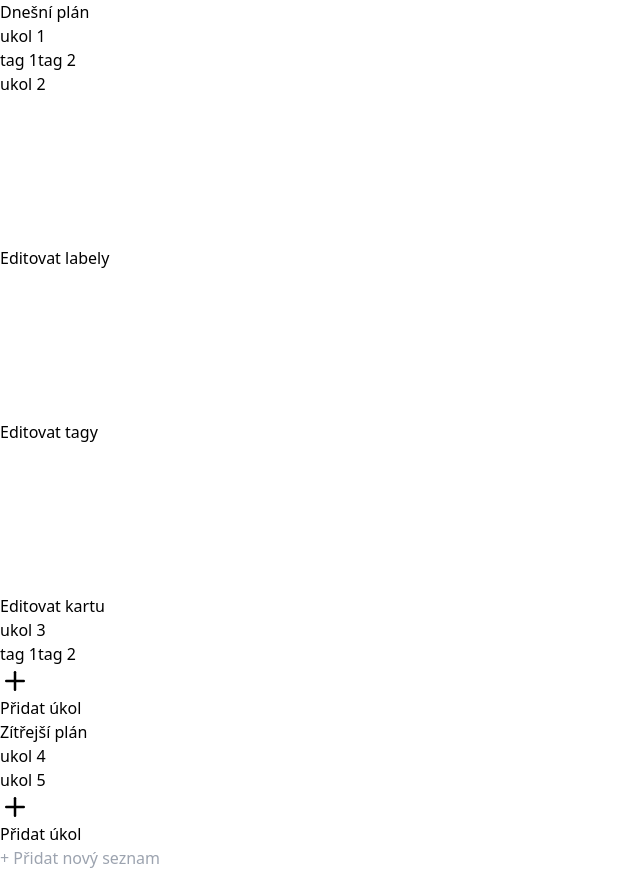
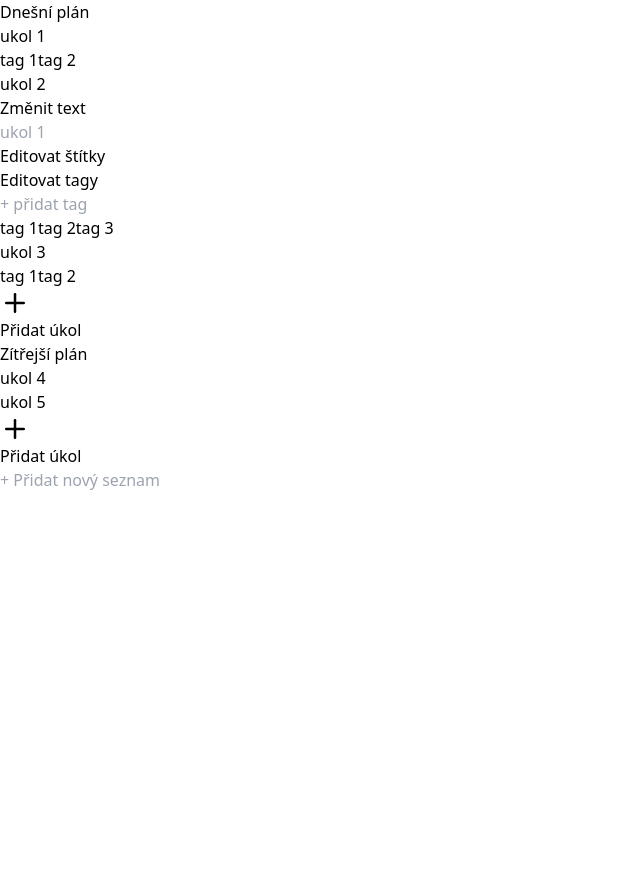
Before and after one commit to TerkaSm/PROJEKT-Trullo-app, a React (Vite) app: page / in a window 1280 px wide. Both pictures are taken after a click on the item "ukol 2". Shown: the whole page, without its empty margins (0-640 px from the left). After the commit the page ends 800 px from the top, so only its background shows below. Built offline with nearby package versions, Linux system fonts and the light colour scheme.

Commit message:
Design editation

```diff
--- a/src/components/Card/Card.jsx
+++ b/src/components/Card/Card.jsx
@@ -13,7 +13,7 @@ export const Card = ({item, id, labels, tags, overlayVisible, setOverlayVisible}
   }
 
   return (
-    <li onClick={handleClick} key={id} className={`card ${editCard && 'relative z-20'}`}>
+    <li onClick={handleClick} key={id} className="card">
       <figure className="flex items-center max-h-52 sm:max-h-40 border-b overflow-hidden rounded-t">
         <CardImage />
       </figure>
--- a/src/components/EditationCard/EditationCard.jsx
+++ b/src/components/EditationCard/EditationCard.jsx
@@ -1,4 +1,35 @@
 export const EditationCard = () => {
+    return (
+      <div className="max-w-4/5 max-h-4/5 p-7 bg-slate-200 rounded absolute top-auto left-auto z-50">
+        <h1 className="pb-3">Změnit text</h1>
+        <form >
+          <input className="p-3" type="text" placeholder="ukol 1" />
+        </form>
+        <h1 className="pt-3 pb-2">Editovat štítky</h1>
+        <aside className="flex mb-1.5">
+          <span className="w-8 h-2 mr-2 rounded bg-fuchsia-700"></span>
+          <span className="w-8 h-2 mr-2 rounded bg-green-600"></span>
+          <span className="w-8 h-2 mr-2 rounded bg-blue-700"></span>
+          <span className="w-8 h-2 mr-2 rounded bg-yellow-600"></span>
+          <span className="w-8 h-2 mr-2 rounded bg-orange-600"></span>
+          <span className="w-8 h-2 mr-2 rounded bg-red-700"></span>
+        </aside>
+        <h1 className="py-3">Editovat tagy</h1>
+        <form className="pb-3">
+          <label htmlFor="">
+            <input className="p-3" type="text" placeholder="+ přidat tag" />
+          </label>
+        </form>
+        <div className="flex gap-1">
+          <span className="text-white px-2 py-0.5 mr-1.5 bg-gray-500 opacity-50 hover:opacity-100 rounded">tag 1</span>
+          <span className="text-white px-2 py-0.5 mr-1.5 bg-gray-500 opacity-50 hover:opacity-100 rounded">tag 2</span>
+          <span className="text-white px-2 py-0.5 mr-1.5 bg-gray-500 opacity-50 hover:opacity-100 rounded">tag 3</span>
+        </div>
+      </div>
+    )
+}
+
+const xxx = () => {
   return (
     <ul className="w-40 text-sm ml-2 text-white font-semibold sm:absolute top-0 left-80 sm:m-0" id="popup">
         <li className="flex">
--- a/src/components/Tag/Tag.jsx
+++ b/src/components/Tag/Tag.jsx
@@ -1,8 +1,8 @@
 
 export const Tag = ({text}) => {
   return (
-    <a className="px-2 py-0.5 mr-1.5 bg-gray-500 opacity-50 hover:opacity-100 rounded" href="#">
+    <span className="px-2 py-0.5 mr-1.5 bg-gray-500 opacity-50 hover:opacity-100 rounded">
       {text.text}
-    </a>
+    </span>
   )
 }
```
Lines whose indentation alone changed are shown as unchanged.
